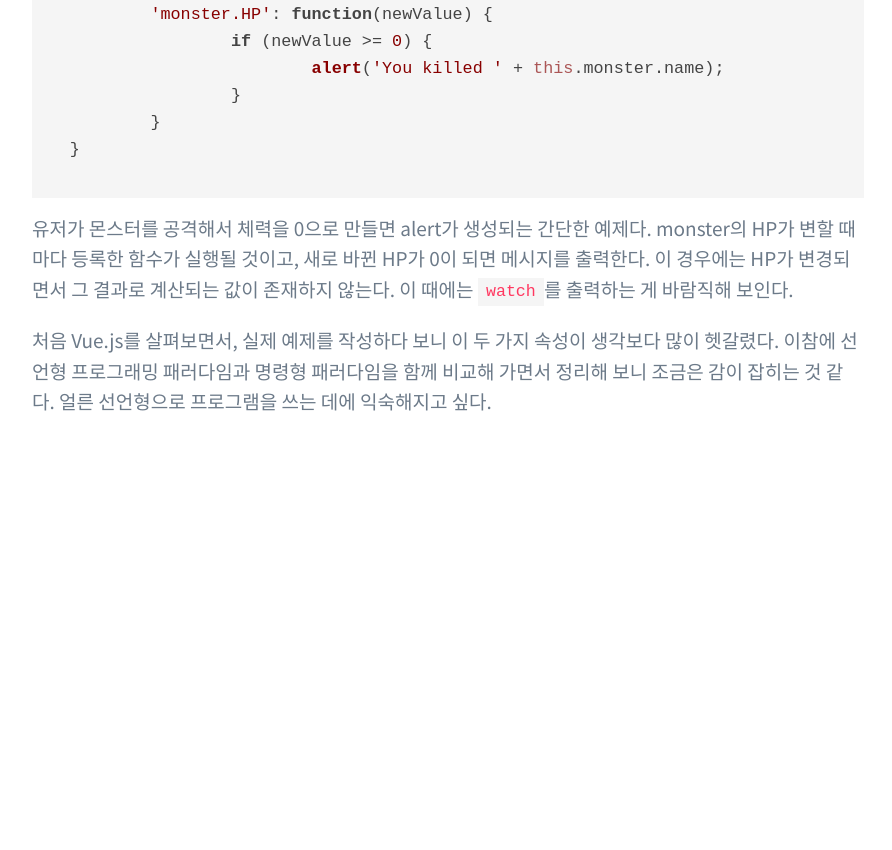
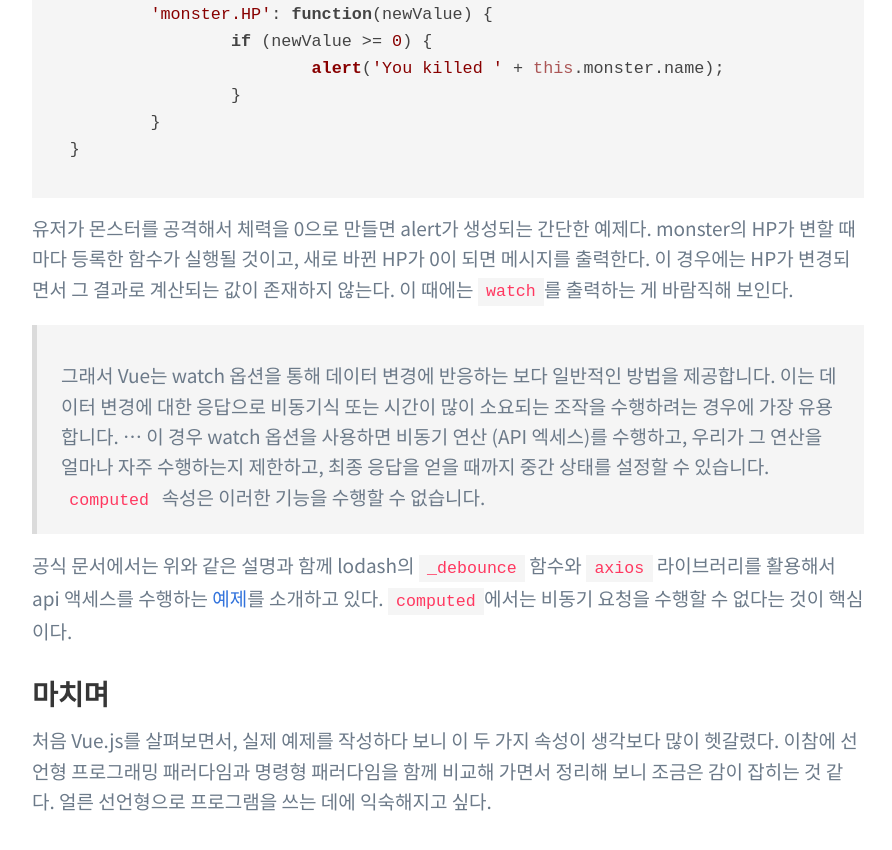
Before and after one commit to greenmonn/greenmonn.github.io, a Jekyll site: the page built from _posts/2019-01-17-vuejs-computed-watch.md, in a window 1280 px wide and 900 px high, scrolled down 2826 px. Shown: the top 850 px of the window, without its empty margins (192-1084 px from the left). Built offline with Jekyll 4.4.1, drawn with Linux system fonts in a browser that asks for light colours; nearby versions of some CDN libraries; some web fonts are replaced; our own code applies the rules of GitHub Pages for plain Markdown files; comment, search, counter and statistics services are not loaded; before the commit the page ends 3326 px from its top, so only the background shows below that.

Commit message:
Modify post

```diff
--- a/_posts/2019-01-17-vuejs-computed-watch.md
+++ b/_posts/2019-01-17-vuejs-computed-watch.md
@@ -85,4 +85,10 @@ watch: {
 
 유저가 몬스터를 공격해서 체력을 0으로 만들면 alert가 생성되는 간단한 예제다. monster의 HP가 변할 때마다 등록한 함수가 실행될 것이고, 새로 바뀐 HP가 0이 되면 메시지를 출력한다. 이 경우에는 HP가 변경되면서 그 결과로 계산되는 값이 존재하지 않는다. 이 때에는 `watch`를 출력하는 게 바람직해 보인다.
 
+> 그래서 Vue는 watch 옵션을 통해 데이터 변경에 반응하는 보다 일반적인 방법을 제공합니다. 이는 데이터 변경에 대한 응답으로 비동기식 또는 시간이 많이 소요되는 조작을 수행하려는 경우에 가장 유용합니다. ... 이 경우 watch 옵션을 사용하면 비동기 연산 (API 엑세스)를 수행하고, 우리가 그 연산을 얼마나 자주 수행하는지 제한하고, 최종 응답을 얻을 때까지 중간 상태를 설정할 수 있습니다. `computed` 속성은 이러한 기능을 수행할 수 없습니다.
+
+공식 문서에서는 위와 같은 설명과 함께 lodash의 `_debounce` 함수와 `axios` 라이브러리를 활용해서 api 액세스를 수행하는 [예제](https://kr.vuejs.org/v2/guide/computed.html#watch-%EC%86%8D%EC%84%B1)를 소개하고 있다. `computed`에서는 비동기 요청을 수행할 수 없다는 것이 핵심이다.
+
+## 마치며
+
 처음 Vue.js를 살펴보면서, 실제 예제를 작성하다 보니 이 두 가지 속성이 생각보다 많이 헷갈렸다. 이참에 선언형 프로그래밍 패러다임과 명령형 패러다임을 함께 비교해 가면서 정리해 보니 조금은 감이 잡히는 것 같다. 얼른 선언형으로 프로그램을 쓰는 데에 익숙해지고 싶다.
```
